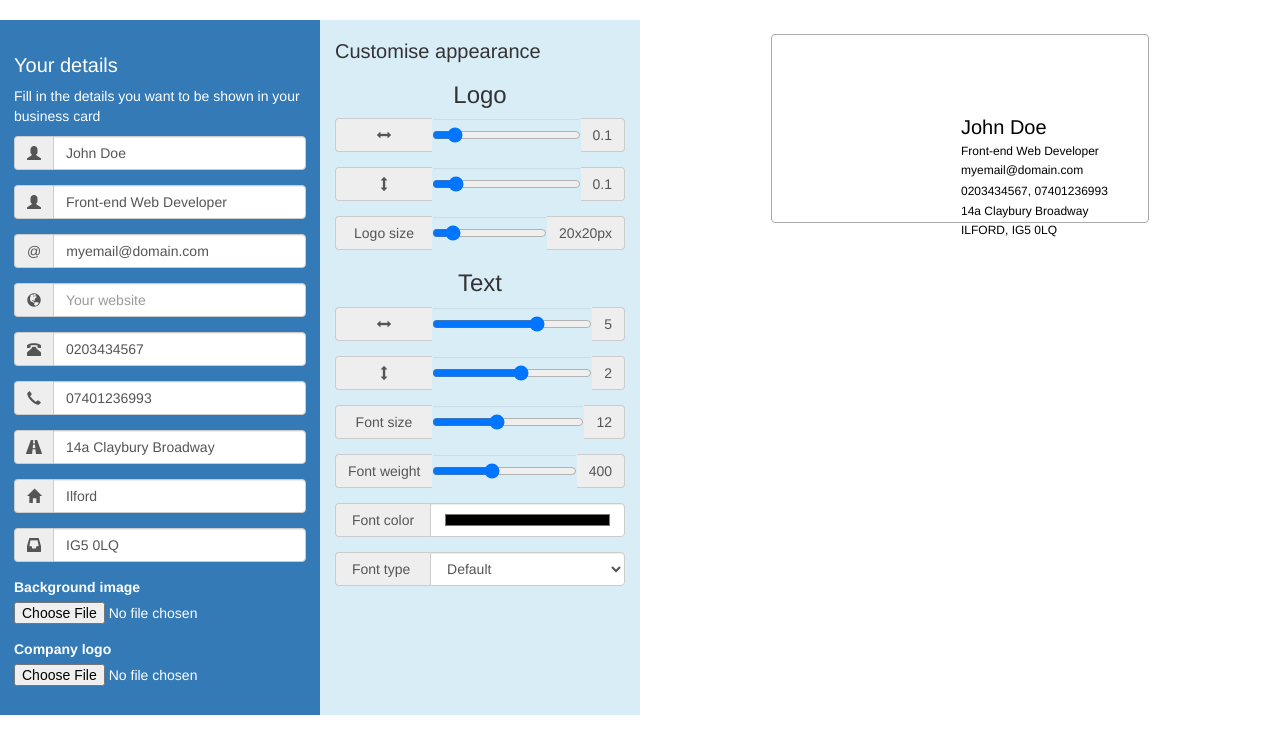
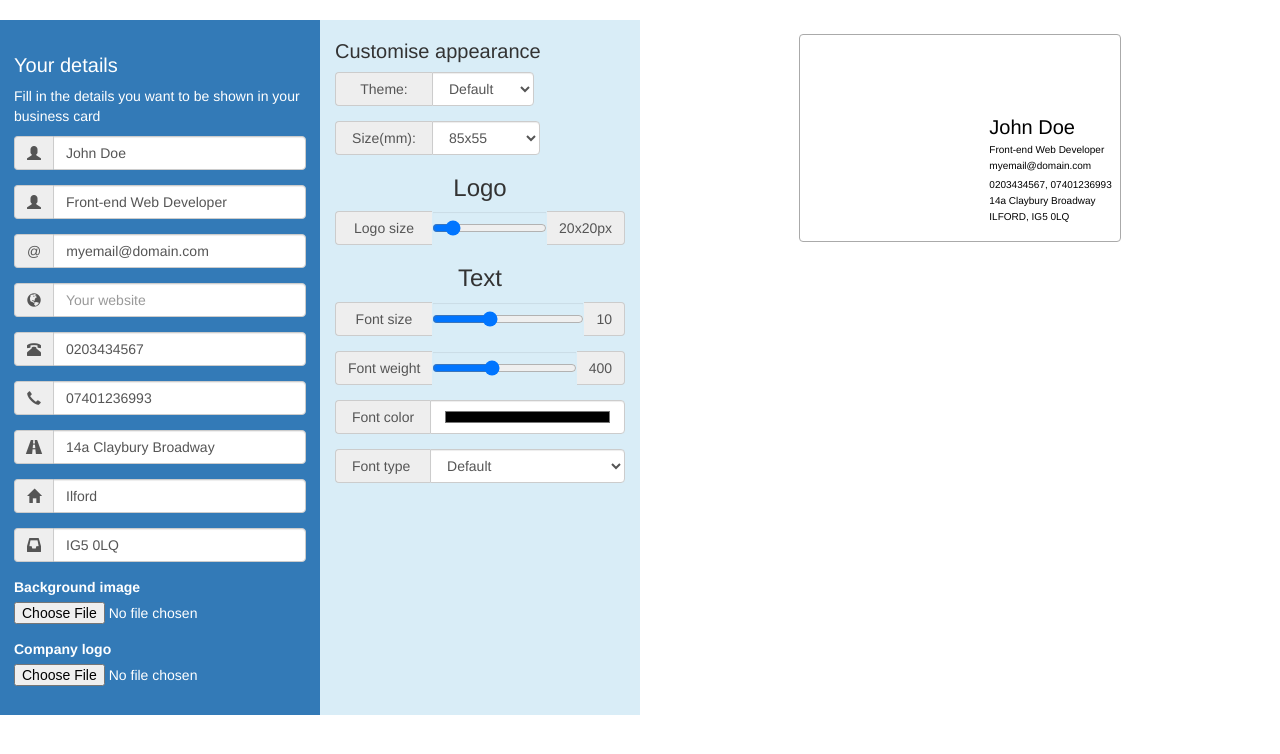
Before and after one commit to jukatax/cardMaster, a website: page app/html/index.html in a window 1280 px wide. Drawn offline with nearby package versions, Linux system fonts and the light colour scheme; files that its build step writes are made by us from their sources; files whose address does not match are found by name.

Commit message:
changing layout of options, adding size option for card dimensions

```diff
--- a/app/html/index.html
+++ b/app/html/index.html
@@ -18,7 +18,7 @@
     <script src="scripts/vendor/angular-route.min.js"></script>
     <title>CardMaster app</title>
 </head>
-<body data-ng-app="cardMaster" data-ng-controller='cardMaster' data-ng-init="name='John Doe';occupation='Front-end Web Developer';email='myemail@domain.com';tel='0203434567';mob='07401236993';address1='14a Claybury Broadway';city='Ilford';pc='IG5 0LQ';theme='default';xPos='0.1';yPos='0.1';logoSize='20';fSize=12;fxpos=5;fypos=2;fcolor='#000000';fweight=400;fType='Helvetica Neue';">
+<body data-ng-app="cardMaster" data-ng-controller='cardMaster' data-ng-init="name='John Doe';occupation='Front-end Web Developer';email='myemail@domain.com';tel='0203434567';mob='07401236993';address1='14a Claybury Broadway';city='Ilford';pc='IG5 0LQ';theme='default';size='sizeUK';xPos='0.1';yPos='0.1';logoSize='20';fSize=10;fxpos=5;fypos=2;fcolor='#000000';fweight=400;fType='Helvetica Neue';">
     <h1 data-html="Online Business Card maker"></h1>
     <div class="container-fluid">
         <div class="row">
@@ -103,10 +103,33 @@
             <!-- Middle conatainer for the customisation of the card layout -->
             <div class="col-md-3 main-center  bg-info" >
                 <h2>Customise appearance</h2>
+                <form class="nosubmit themeSize">
+                    <div class="form-group theme-wrapper">
+                        <div class="input-group">
+                            <span class="input-group-addon lbl">Theme: </span>
+                            <select class="form-control" id="theme" name="theme" data-ng-model="theme">
+                                <option value="default" default>Default</option>
+                                <option value="theme2">Theme 2</option>
+                                <option value="theme3">Theme 3</option>
+                            </select>
+                        </div>
+                    </div>
+                    <div class="form-group theme-wrapper">
+                        <div class="input-group">
+                            <span class="input-group-addon lbl">Size(mm): </span>
+                            <select class="form-control" id="size" name="size" data-ng-model="size">
+                                <option value="sizeUK" default>85x55</option>
+                                <option value="sizeBG">90x50</option>
+                                <option value="sizeHK">90x54</option>
+                                <option value="sizeUS">88.9x50.8</option>
+                            </select>
+                        </div>
+                    </div>
+                </form>
                 <!-- Center container for logo positionaing -->
                 <form class="noSubmit logoCustomise ">
                     <h3 class="text-center">Logo</h3>
-                    <div class="form-group xPos">
+                    <!--<div class="form-group xPos">
                         <div class="input-group">
                             <span class="input-group-addon lbl"><span class="glyphicon glyphicon-resize-horizontal" aria-hidden="true"></span></span>
                             <input type="range" class="form-control"  name="xPos" min="0" step='0.1'  max="7" value="0.1" id="xPos" data-ng-model="xPos" />
@@ -119,7 +142,7 @@
                             <input type="range" class="form-control"  name="yPos" min="0" step='0.1' max="3.5" value="0.1" id="yPos" data-ng-model="yPos" />
                             <span class="input-group-addon slbl" data-ng-bind="yPos"></span>
                         </div>
-                    </div>
+                    </div>-->
                     <div class="form-group logoSize">
                         <div class="input-group">
                             <span class="input-group-addon lbl">Logo size</span>
@@ -131,7 +154,7 @@
                 <!-- Center container for text customisation -->
                 <form class="noSubmit textBoxCustomise ">
                     <h3 class="text-center">Text</h3>
-                    <div class="form-group fxpos">
+                    <!--<div class="form-group fxpos">
                         <div class="input-group">
                             <span class="input-group-addon lbl"><span class="glyphicon glyphicon-resize-horizontal" aria-hidden="true"></span></span>
                             <input type="range" class="form-control"  name="fxpos" min="0" step='0.1'  max="7" value="6" id="fxpos" data-ng-model="fxpos" />
@@ -144,11 +167,11 @@
                             <input type="range" class="form-control"  name="fypos" min="0" step='0.1'  max="3.5" value="2" id="fypos" data-ng-model="fypos" />
                             <span class="input-group-addon slbl" data-ng-bind="fypos"></span>
                         </div>
-                    </div>
+                    </div>-->
                     <div class="form-group fSize">
                         <div class="input-group">
                             <span class="input-group-addon lbl">Font size</span>
-                            <input type="range" class="form-control"  name="fSize" min="8" step='1'  max="18" value="12" id="fSize" data-ng-model="fSize" />
+                            <input type="range" class="form-control"  name="fSize" min="6" step='1'  max="18" value="10" id="fSize" data-ng-model="fSize" />
                             <span class="input-group-addon slbl" data-ng-bind="fSize"></span>
                         </div>
                     </div>
@@ -183,17 +206,8 @@
             <!-- Right container to host the visual of the card -->
             <div class="col-md-6 text-left main-right ">
                 <div class="card-wrapper">
-                    <!--<div class="form-group theme-wrapper">
-                        <div class="input-group">
-                            <span class="input-group-addon">Theme: </span>
-                            <select class="form-control" id="theme" name="theme" data-ng-model="theme">
-                                <option value="default" default>Default</option>
-                                <option value="theme2">Theme 2</option>
-                                <option value="theme3">Theme 3</option>
-                            </select>
-                        </div>
-                    </div>-->
-                    <div class="card-preview {{theme}}">
+
+                    <div class="card-preview {{theme}} {{size}}">
                         <section class="logo col-md-12">
                             <div class="companyLogo" my-draggable></div>
                         </section>
--- a/app/scripts/custom-scripts.js
+++ b/app/scripts/custom-scripts.js
@@ -71,12 +71,12 @@ app.controller('cardMaster' , function($scope){
     }));
     /*####################################################*/
     //change x position of Logo
-    jQuery('#xPos').off('change').on('change',function(e){
+   /* jQuery('#xPos').off('change').on('change',function(e){
         jQuery('.companyLogo').css('left',jQuery(e.target).val()+'cm')
     });
     jQuery('#yPos').off('change').on('change',function(e){
         jQuery('.companyLogo').css('top',jQuery(e.target).val()+'cm')
-    });
+    });*/
     jQuery('#logoSize').off('change').on('change',function(e){
         jQuery('.companyLogo').css({'width':jQuery(e.target).val()+'px','height':jQuery(e.target).val()+'px'})
     });
@@ -107,7 +107,7 @@ app.directive('cardPreview' , function(){
 app.directive('myDraggable', ['$document', function($document) {
     return {
         link: function (scope, element, attr) {
-            var startX = 0, startY = 0, x = 0, y = 0;
+            var startX = element.offsetLeft, startY = element.offsetTop, x = 0, y = 0;
 
             /*element.css({
                 position: 'relative',
--- a/app/styles/styles.scss
+++ b/app/styles/styles.scss
@@ -35,12 +35,10 @@ body{
      .card-wrapper {
           margin:0 auto;
           .theme-wrapper{
-               width: 10cm;
+               width: 8.5cm;
                margin: 0 auto 20px auto;
      }
      .card-preview,.card-preview.default{
-          width:10cm;
-          height:5cm;
           border:1px solid #aaa;
           border-radius:4px;
           margin:0 auto;
@@ -88,6 +86,22 @@ body{
 
                }
           }
+     }
+     .sizeUK{
+          width:8.5cm;
+          height:5.5cm;
+     }
+     .sizeBG{
+          width:9cm;
+          height:5cm;
+     }
+     .sizeHK{
+          width:9cm;
+          height:5.4cm;
+     }
+     .sizeUS{
+          width:8.89cm;
+          height:5.08cm;
      }
      //#################### themes ###################
      //#################### second theme ###################
```
Lines whose indentation alone changed are shown as unchanged.
